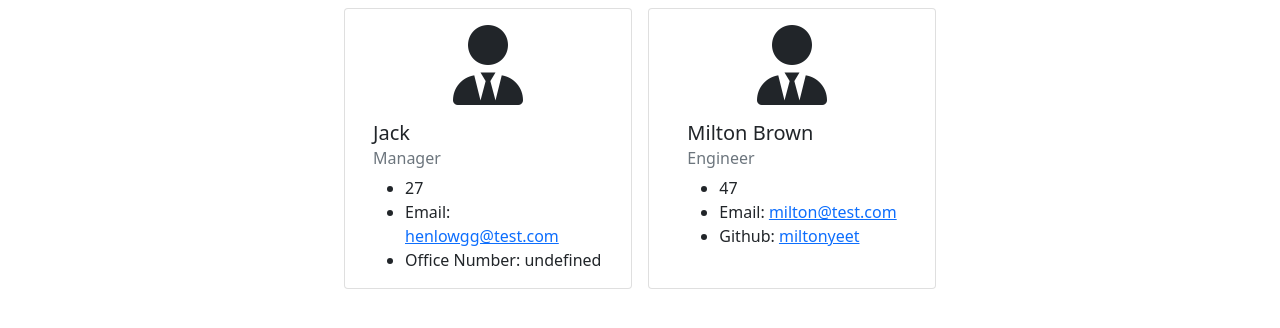
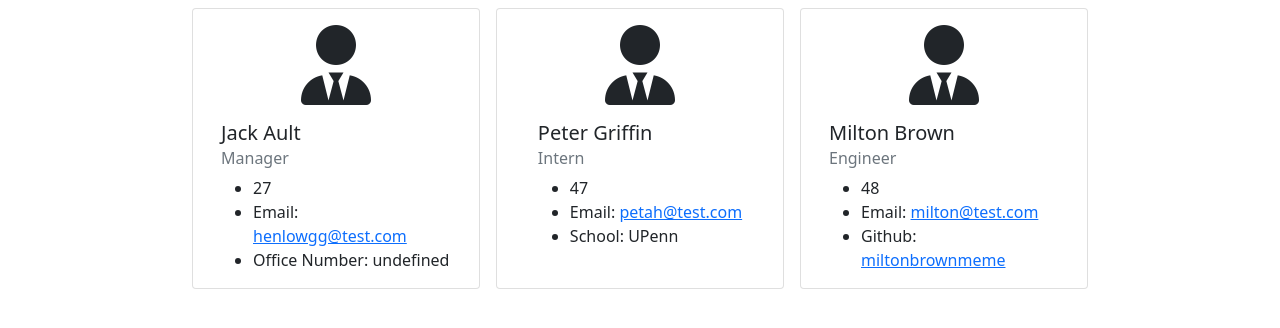
Before and after one commit to henlowgg/jacks-team-profile-generator, a website: page dist/index.html in a window 1280 px wide. Shown: the part 104-432 px from the top of the page. Drawn offline with nearby package versions, Linux system fonts and the light colour scheme.

Commit message:
final push

```diff
--- a/dist/index.html
+++ b/dist/index.html
@@ -19,7 +19,7 @@
     <div class="card justify-content-center align-items-center mx-2 my-2" style="width: 18rem;">
       <i class="fas fa-user-tie fa-5x mt-3"></i>
       <div class="card-body">
-        <h5 class="card-title">Jack</h5>
+        <h5 class="card-title">Jack Ault</h5>
         <h6 class="card-subtitle mb-2 text-muted">Manager</h6>
         <ul class="card-text">
           <li class="id">27</li>
@@ -29,15 +29,28 @@
       </div>
     </div>
 
+        <div class="card justify-content-center align-items-center mx-2 my-2" style="width: 18rem;">
+          <i class="fas fa-user-tie fa-5x mt-3"></i>
+          <div class="card-body">
+            <h5 class="card-title">Peter Griffin</h5>
+            <h6 class="card-subtitle mb-2 text-muted">Intern</h6>
+            <ul class="card-text">
+              <li class="id">47</li>
+              <li class="email">Email: <a href="mailto:petah@test.com">petah@test.com</a></li>
+              <li class="school">School: UPenn</li>
+            </ul>
+          </div>
+        </div>
+
     <div class="card justify-content-center align-items-center mx-2 my-2" style="width: 18rem;">
       <i class="fas fa-user-tie fa-5x mt-3"></i>
       <div class="card-body">
         <h5 class="card-title">Milton Brown</h5>
         <h6 class="card-subtitle mb-2 text-muted">Engineer</h6>
         <ul class="card-text">
-          <li class="id">47</li>
+          <li class="id">48</li>
           <li class="email">Email: <a href="mailto:milton@test.com">milton@test.com</a></li>
-          <li class="github">Github: <a href="https://github.com/miltonyeet">miltonyeet</a></li>
+          <li class="github">Github: <a href="https://github.com/miltonbrownmeme">miltonbrownmeme</a></li>
         </ul>
         </div>
     </div>
```
